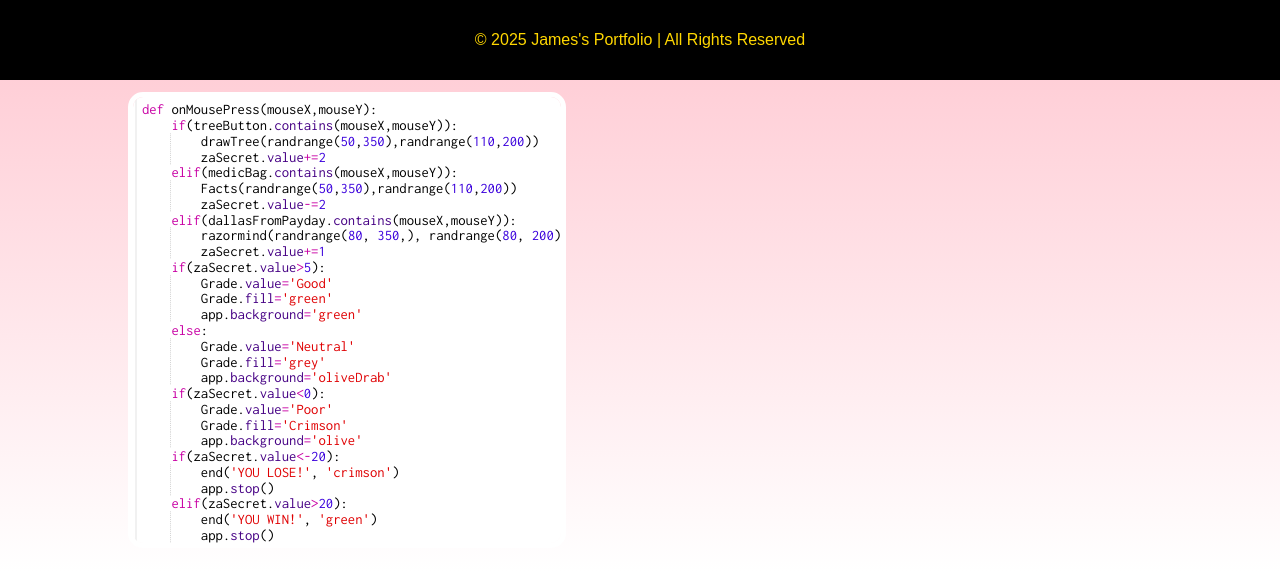
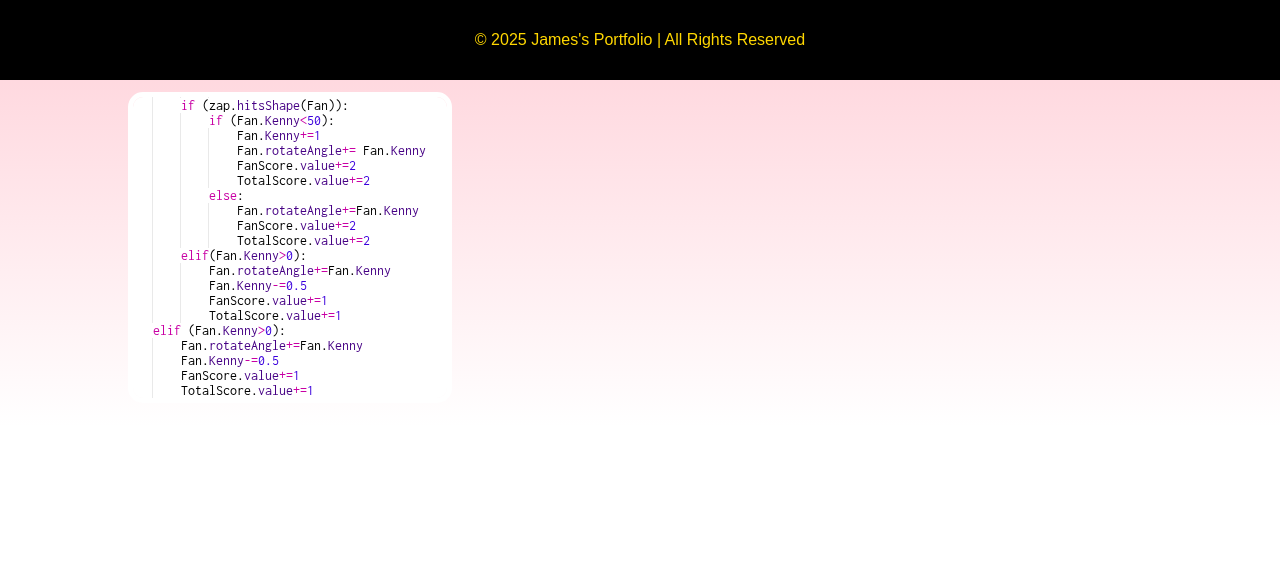
Before and after one commit to James-On-Toast/James-On-Toast.github.io, a plain HTML site: page Unit6.html in a window 1280 px wide. Shown: the part 720-1292 px from the top of the page. After the commit the page ends 1147 px from the top, so only its background shows below. Drawn offline with Linux system fonts and the light colour scheme.

Commit message:
Update Unit6.html

```diff
--- a/Unit6.html
+++ b/Unit6.html
@@ -111,9 +111,8 @@
     <section>
       <h3>Above is an example of my lukan-like skills</h3>
       <h3>Below is a glimpse into my novice coding talent:</h3>
-      <img src="MIDEA/Screenshot 2025-04-04 12.32.16 PM.png" alt="Screenshot of my coding work" />
+      <img src="MIDEA/Screenshot 2025-05-16 1.17.32 PM.png" alt="Screenshot of my coding work" />
     </section>
-
     <!-- Footer -->
     <footer>
       <p>© 2025 James's Portfolio | All Rights Reserved</p>
```
